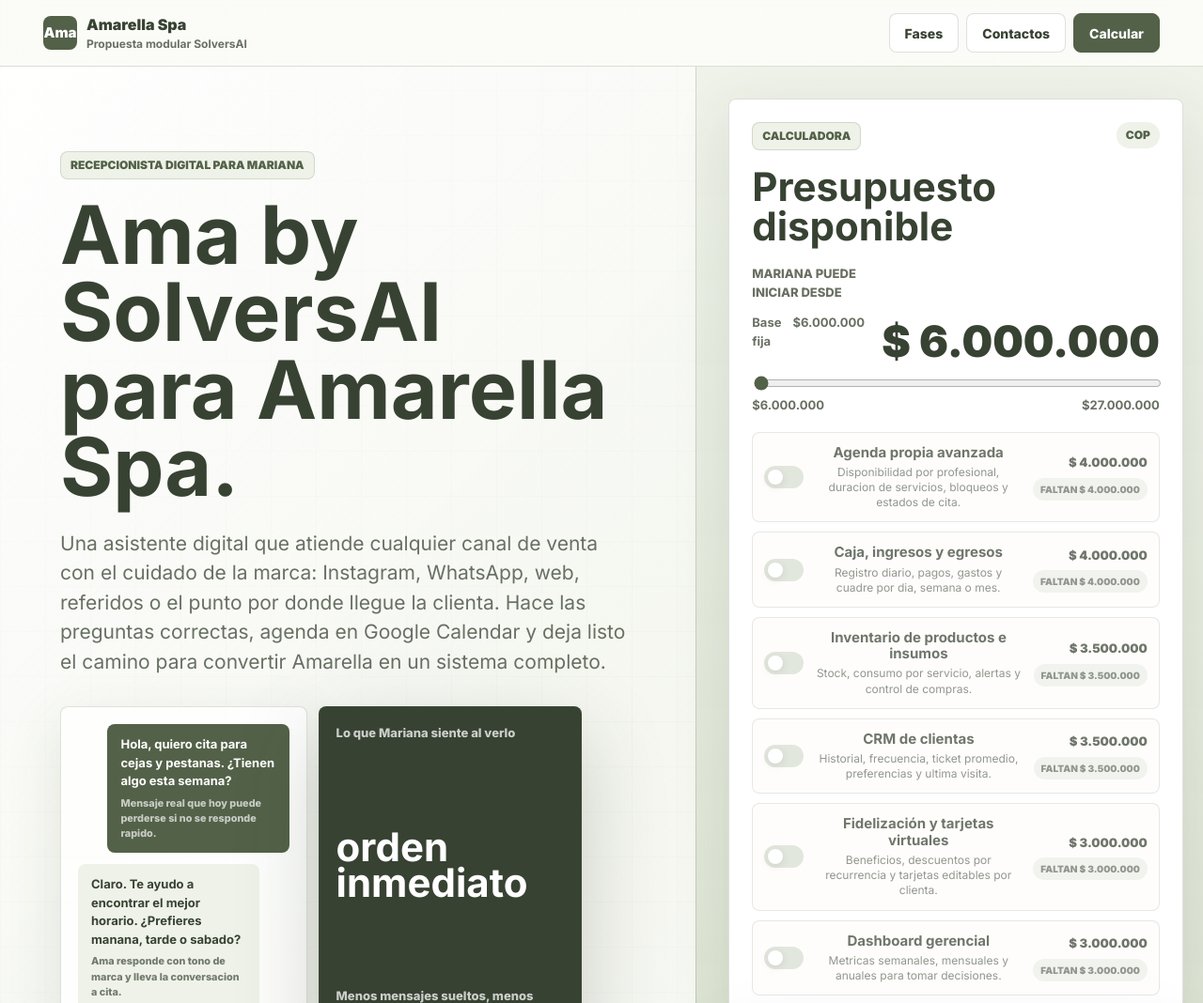
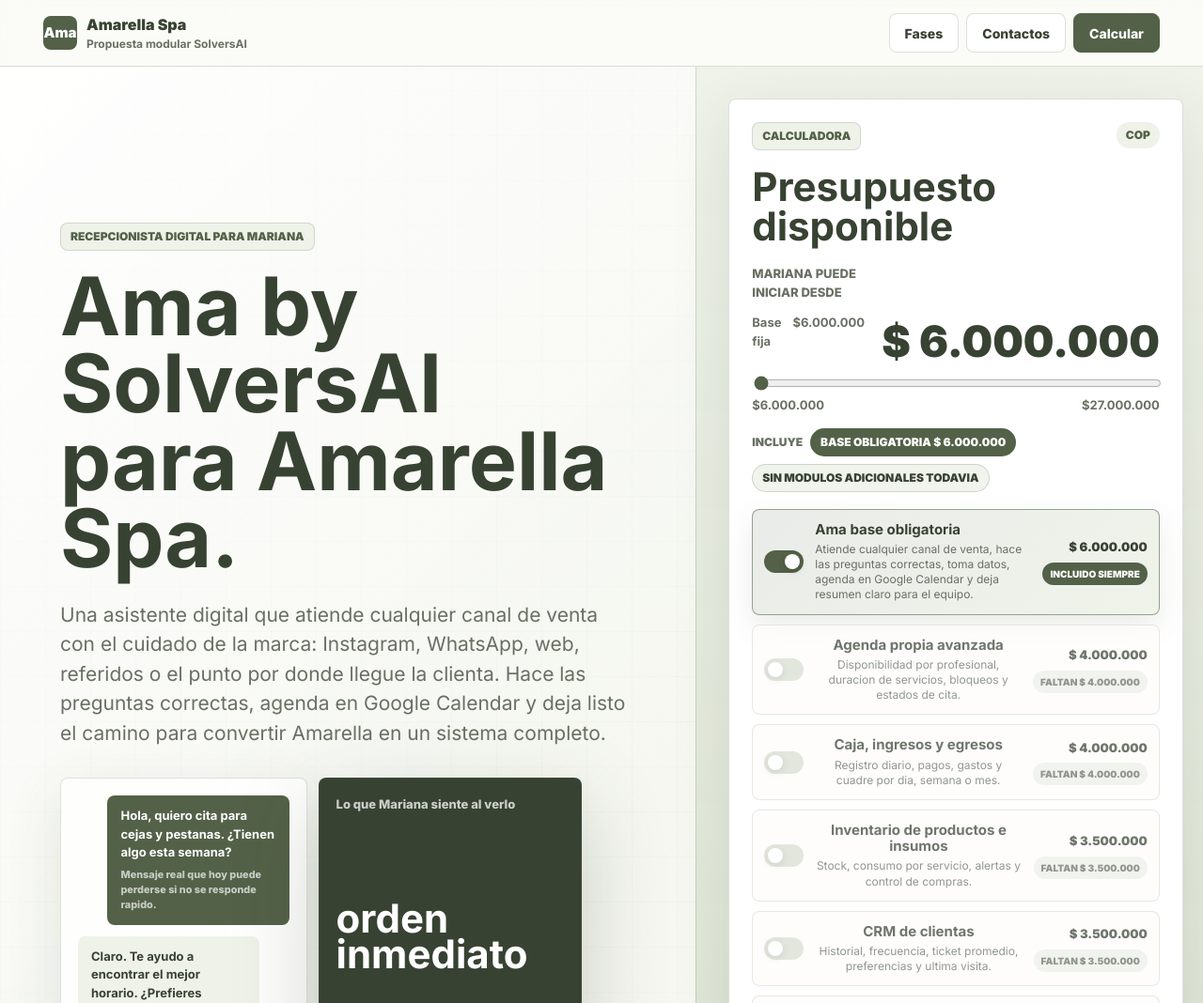
Before and after one commit to silvanasolvers/propuesta-amarella-spa, a website: page public/index.html in a window 1280 px wide. Shown: the top 1068 px of the page at 94% size. Drawn offline with Linux system fonts and the light colour scheme.

Commit message:
Clarify Amarella base budget breakdown

```diff
--- a/public/index.html
+++ b/public/index.html
@@ -366,6 +366,35 @@
       margin-top: 18px;
     }
 
+    .budget-breakdown {
+      display: flex;
+      flex-wrap: wrap;
+      gap: 8px;
+      align-items: center;
+      margin-top: 14px;
+      color: var(--muted);
+      font-size: 12px;
+      font-weight: 900;
+      text-transform: uppercase;
+    }
+
+    .breakdown-chip {
+      display: inline-flex;
+      align-items: center;
+      min-height: 30px;
+      padding: 7px 10px;
+      border: 1px solid rgba(83, 97, 72, .22);
+      border-radius: 999px;
+      color: var(--olive);
+      background: rgba(238, 243, 233, .86);
+      line-height: 1;
+    }
+
+    .breakdown-chip.is-base {
+      color: var(--white);
+      background: var(--sage-dark);
+    }
+
     .module {
       display: grid;
       grid-template-columns: 42px minmax(0, 1fr) auto;
@@ -389,6 +418,12 @@
       border-color: rgba(83, 97, 72, .48);
       background: var(--sage-soft);
       box-shadow: 0 12px 30px rgba(83, 97, 72, .12);
+    }
+
+    .module.is-base {
+      cursor: default;
+      border-color: rgba(83, 97, 72, .56);
+      background: linear-gradient(135deg, rgba(83, 97, 72, .12), rgba(238, 243, 233, .96));
     }
 
     .module.is-available {
@@ -424,7 +459,12 @@
       background: var(--sage-dark);
     }
 
-    .module.is-on .toggle::after {
+    .module.is-base .toggle {
+      background: var(--sage-dark);
+    }
+
+    .module.is-on .toggle::after,
+    .module.is-base .toggle::after {
       transform: translateX(18px);
     }
 
@@ -908,6 +948,8 @@
               <span>$27.000.000</span>
             </div>
 
+            <div class="budget-breakdown" id="budgetBreakdown" aria-label="Resumen de presupuesto seleccionado"></div>
+
             <div class="modules" id="modules"></div>
           </div>
 
@@ -1119,6 +1161,7 @@
     const budgetAmount = document.querySelector('#budgetAmount');
     const selectedTotal = document.querySelector('#selectedTotal');
     const modulesEl = document.querySelector('#modules');
+    const budgetBreakdown = document.querySelector('#budgetBreakdown');
     const progressFill = document.querySelector('#progressFill');
     const fitMessage = document.querySelector('#fitMessage');
     const whatsappCta = document.querySelector('#whatsappCta');
@@ -1155,10 +1198,34 @@
       render();
     }
 
+    function renderBreakdown(selectedModules) {
+      const addonChips = selectedModules.map((module) => (
+        `<span class="breakdown-chip">+ ${module.name} ${money(module.price)}</span>`
+      )).join('');
+      budgetBreakdown.innerHTML = `
+        <span>Incluye</span>
+        <span class="breakdown-chip is-base">Base obligatoria ${money(base)}</span>
+        ${addonChips || '<span class="breakdown-chip">Sin modulos adicionales todavia</span>'}
+      `;
+    }
+
     function renderModules() {
       const budget = Number(budgetRange.value);
       const total = currentTotal();
-      modulesEl.innerHTML = modules.map((module) => {
+      const baseCard = `
+        <article class="module is-base is-on" aria-label="Base obligatoria incluida">
+          <span class="toggle" aria-hidden="true"></span>
+          <span>
+            <h3>Ama base obligatoria</h3>
+            <p>Atiende cualquier canal de venta, hace las preguntas correctas, toma datos, agenda en Google Calendar y deja resumen claro para el equipo.</p>
+          </span>
+          <span class="module-side">
+            <span class="price">${money(base)}</span>
+            <span class="module-state">Incluido siempre</span>
+          </span>
+        </article>
+      `;
+      const addonCards = modules.map((module) => {
         const isOn = selected.has(module.id);
         const canAdd = !isOn && total + module.price <= budget;
         const missing = Math.max(0, total + module.price - budget);
@@ -1182,18 +1249,20 @@
           </button>
         `;
       }).join('');
+      modulesEl.innerHTML = baseCard + addonCards;
     }
 
     function render() {
       const budget = Number(budgetRange.value);
       const total = currentTotal();
       const remaining = budget - total;
-      const selectedNames = modules.filter((module) => selected.has(module.id)).map((module) => module.name);
-      const moduleText = selectedNames.length ? selectedNames.join(', ') : 'solo el modulo base';
+      const selectedModules = modules.filter((module) => selected.has(module.id));
+      const selectedNames = selectedModules.map((module) => module.name);
+      const moduleText = selectedNames.length ? `base obligatoria + ${selectedNames.join(', ')}` : 'base obligatoria de Ama';
       const cheapestModule = Math.min(...modules.map((module) => module.price));
       const missingForFirstModule = Math.max(0, base + cheapestModule - budget);
       const message = selectedNames.length
-        ? `Con este presupuesto Amarella puede iniciar con Ama y sumar: ${moduleText}. Los modulos incluidos quedan marcados en verde.`
+        ? `Con este presupuesto Amarella incluye ${moduleText}. Los modulos incluidos quedan marcados en verde.`
         : missingForFirstModule
           ? `El presupuesto ya subio sobre la base. Faltan ${money(missingForFirstModule)} para que se active el primer modulo adicional.`
           : 'Con este presupuesto queda cubierto el agente base: canales de venta + preguntas + Google Calendar + resumen para el equipo.';
@@ -1214,6 +1283,7 @@
       fitMessage.textContent = overText;
       whatsappCta.href = `https://wa.me/${phone}?text=${encodeURIComponent(ctaText)}`;
       finalCta.href = whatsappCta.href;
+      renderBreakdown(selectedModules);
       renderModules();
     }
 
--- a/scripts/check.js
+++ b/scripts/check.js
@@ -18,6 +18,9 @@ const required = [
   'Dashboard gerencial',
   'Calculadora',
   'Presupuesto disponible',
+  'Ama base obligatoria',
+  'Incluido siempre',
+  'Base obligatoria',
   'Mariana',
   'reconectar contigo',
   '50% para iniciar',
```
Also changed, not shown: tasks/todo.md (+1 -0 lines).
